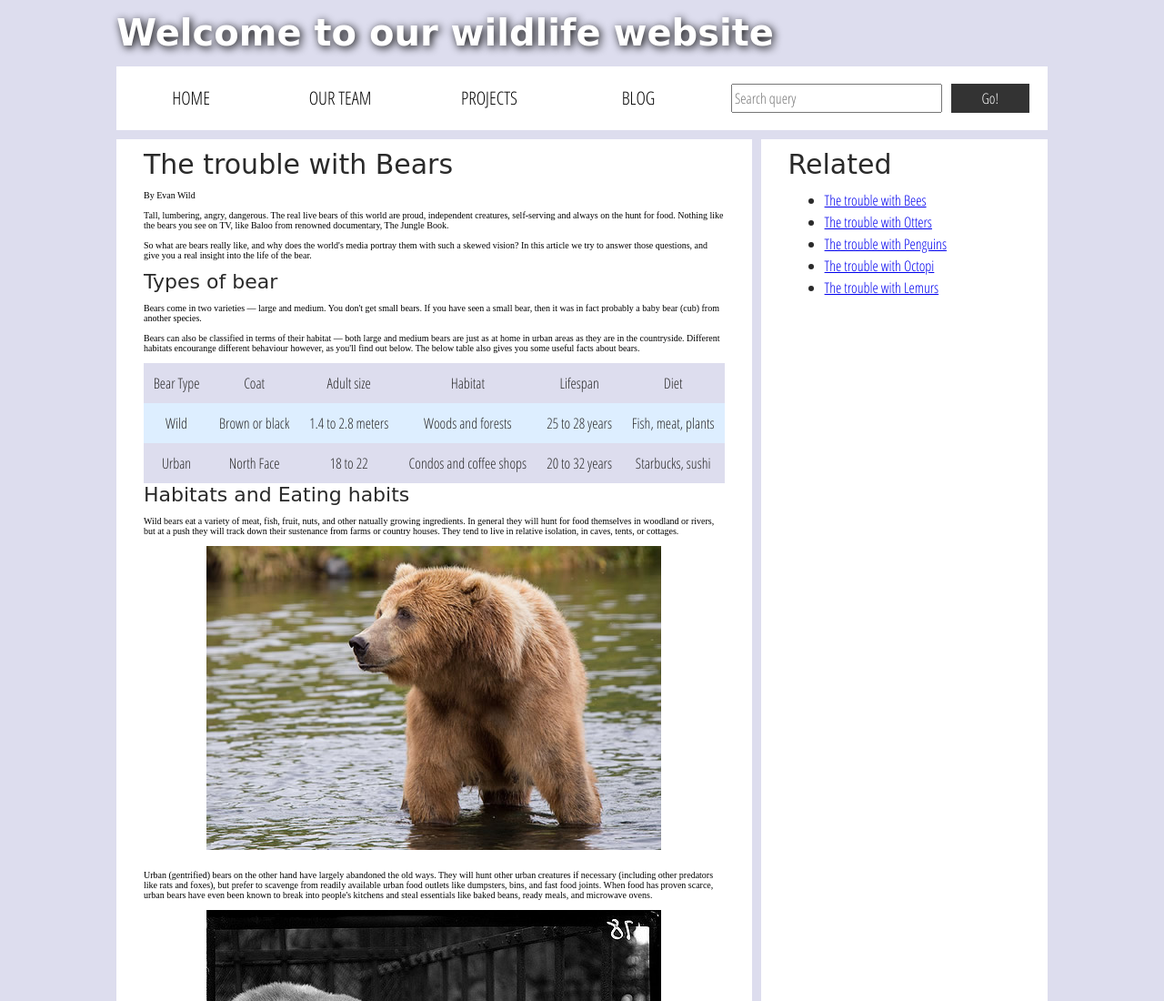
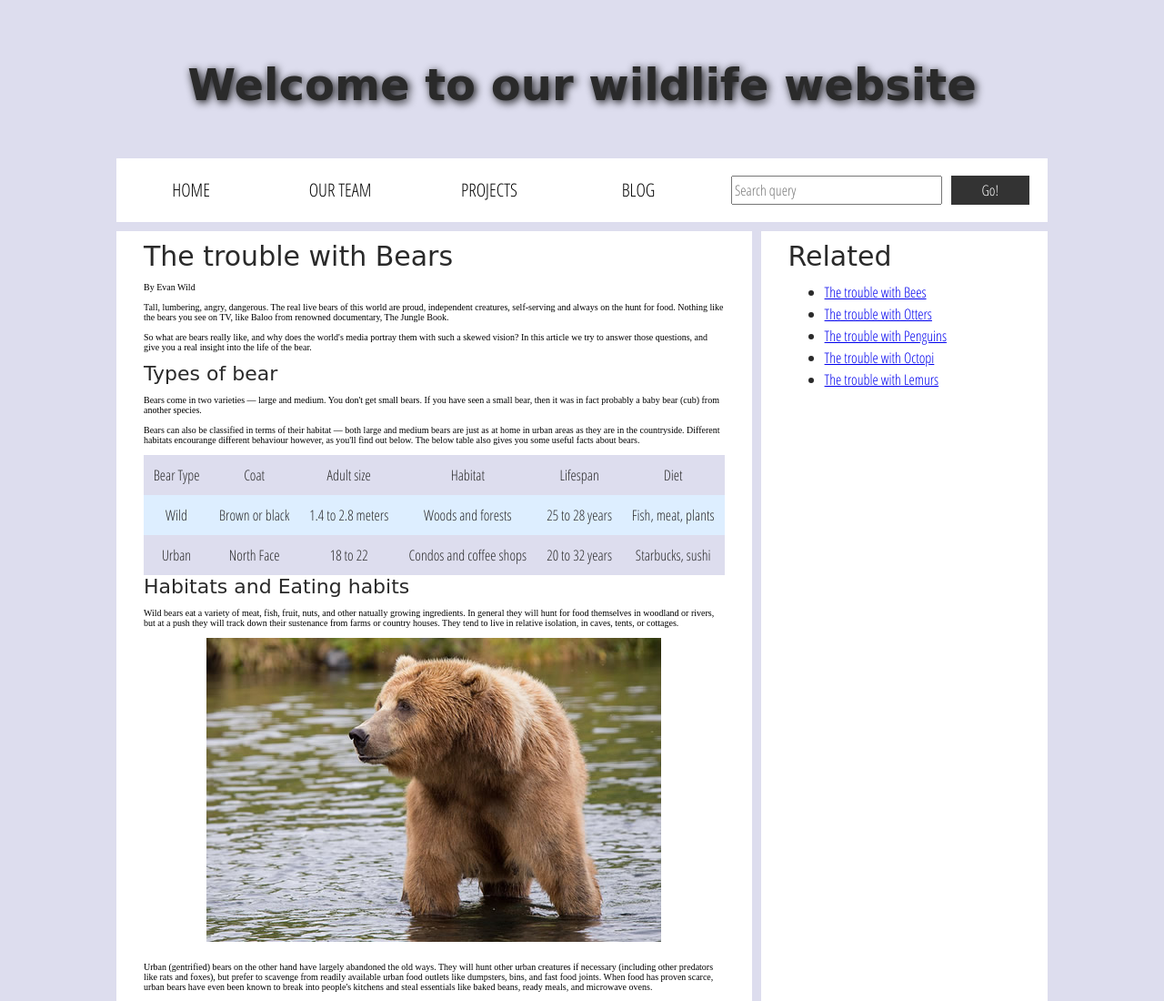
Before and after one commit to HSleidenIAT/imtue-weekopdracht-accessibility-TjalleS, a plain HTML site: page index.html in a window 1280 px wide. Shown: the top 1100 px of the page at 91% size. Drawn offline with Linux system fonts and the light colour scheme; a web font is replaced by a local one.

Commit message:
fixed h1

```diff
--- a/style.css
+++ b/style.css
@@ -28,8 +28,8 @@ p, input, li, table, label {
   color: #2a2a2a;
 }
 
-font[size="7"] {
-  font-size: 4rem;
+h1 {
+  font-size: 7em;
   text-align: center;
   color: white;
   text-shadow: 2px 2px 10px black;
```
